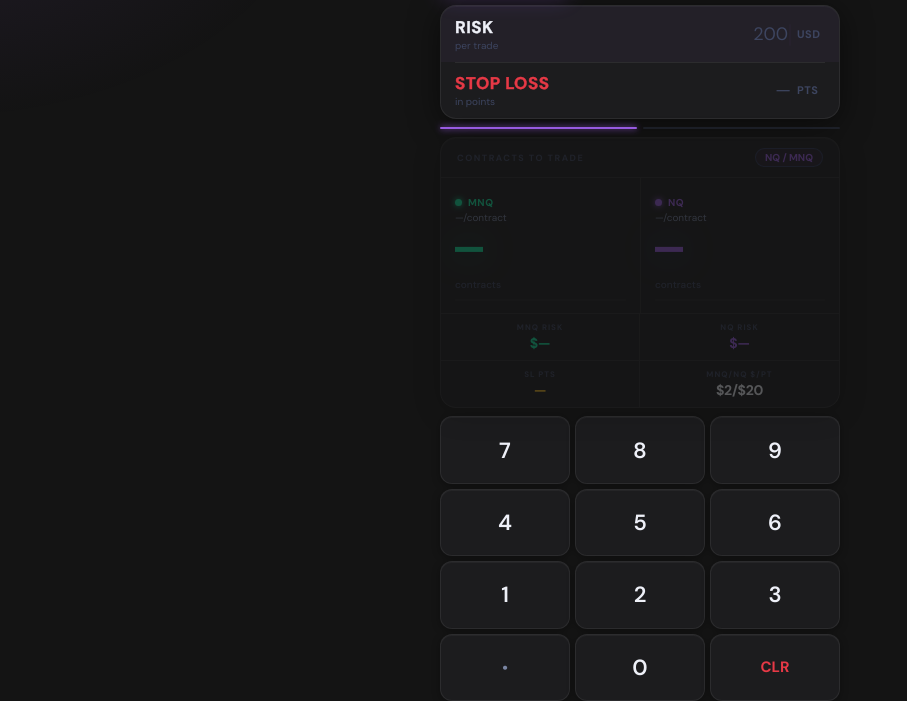
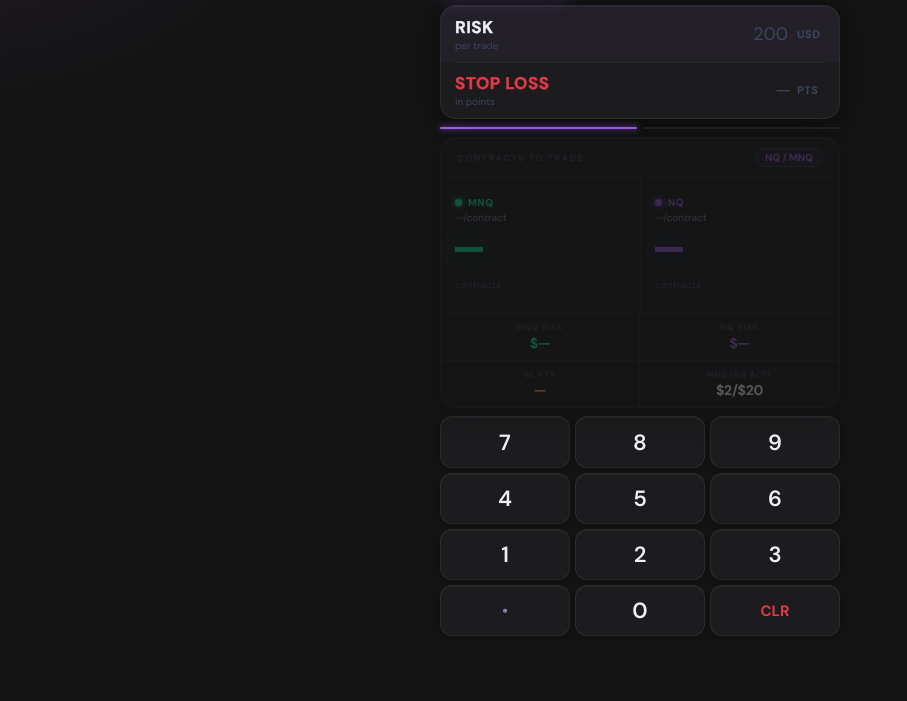
Before and after one commit to JokerGRG/PosSize, a plain HTML site: page index.html in a window 1280 px wide. Shown: the part 99-800 px from the top of the page, without its empty margins (0-907 px from the left). Drawn offline with Linux system fonts and the light colour scheme.

Commit message:
Add files via upload

```diff
--- a/index.html
+++ b/index.html
@@ -134,13 +134,13 @@
 
 /* NUMPAD */
 .numpad{
-  flex:1;
+  flex-shrink:0;
   display:grid;
   grid-template-columns:repeat(3,1fr);
   grid-template-rows:repeat(4,1fr);
   gap:5px;
   padding-bottom:env(safe-area-inset-bottom,16px);
-  min-height:0;
+  height:220px;
 }
 .nk{
   background:var(--c1);
@@ -276,7 +276,7 @@
   const cur_c=af==='risk'?'<span class="cursor blue"></span>':'';
   const sl_c=af==='sl'?'<span class="cursor amber" style="background:var(--red)"></span>':'';
   rd.className='ivalue'+(rv===''?' empty':'');
-  rd.style.color=rv===''?'':'var(--blue)';
+  rd.style.color=rv===''?'':'var(--text)';
   rd.innerHTML=(rv===''?'200':rv)+cur_c;
   sd.className='ivalue'+(sv===''?' empty':'');
   sd.style.color=sv===''?'':'var(--red)';
```
